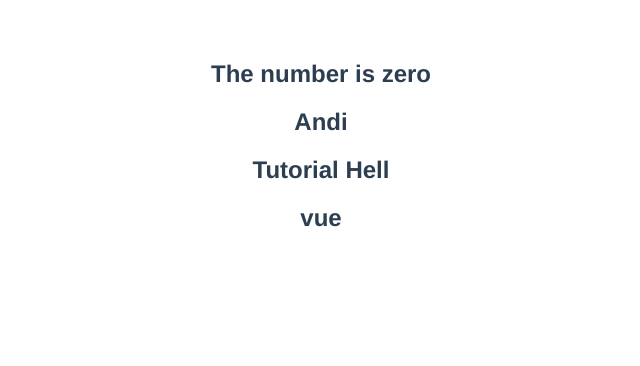
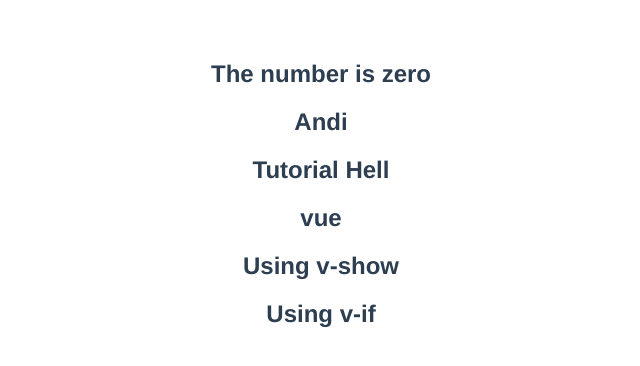
Before and after one commit to DuraBermuda/tut-vue-basic, a Vue app: page / in a window 1280 px wide. Shown: the top 366 px of the page, without its empty margins (319-959 px from the left). Built offline with nearby package versions, Linux system fonts and the light colour scheme.

Commit message:
modify example of if-conditional2

```diff
--- a/src/App.vue
+++ b/src/App.vue
@@ -9,8 +9,10 @@
     <h2>Tutorial Hell</h2>
     <h2>vue</h2>
   </template>
+
+  <h2 v-show="showElement">Using v-show</h2>
+  <h2 v-if="showElement">Using v-if</h2>
 </template>
-
 
 <script>
 
@@ -20,6 +22,7 @@ export default {
     return {
       num: 0,
       display: true,
+      showElement: true,
     }
   }
 }
```
